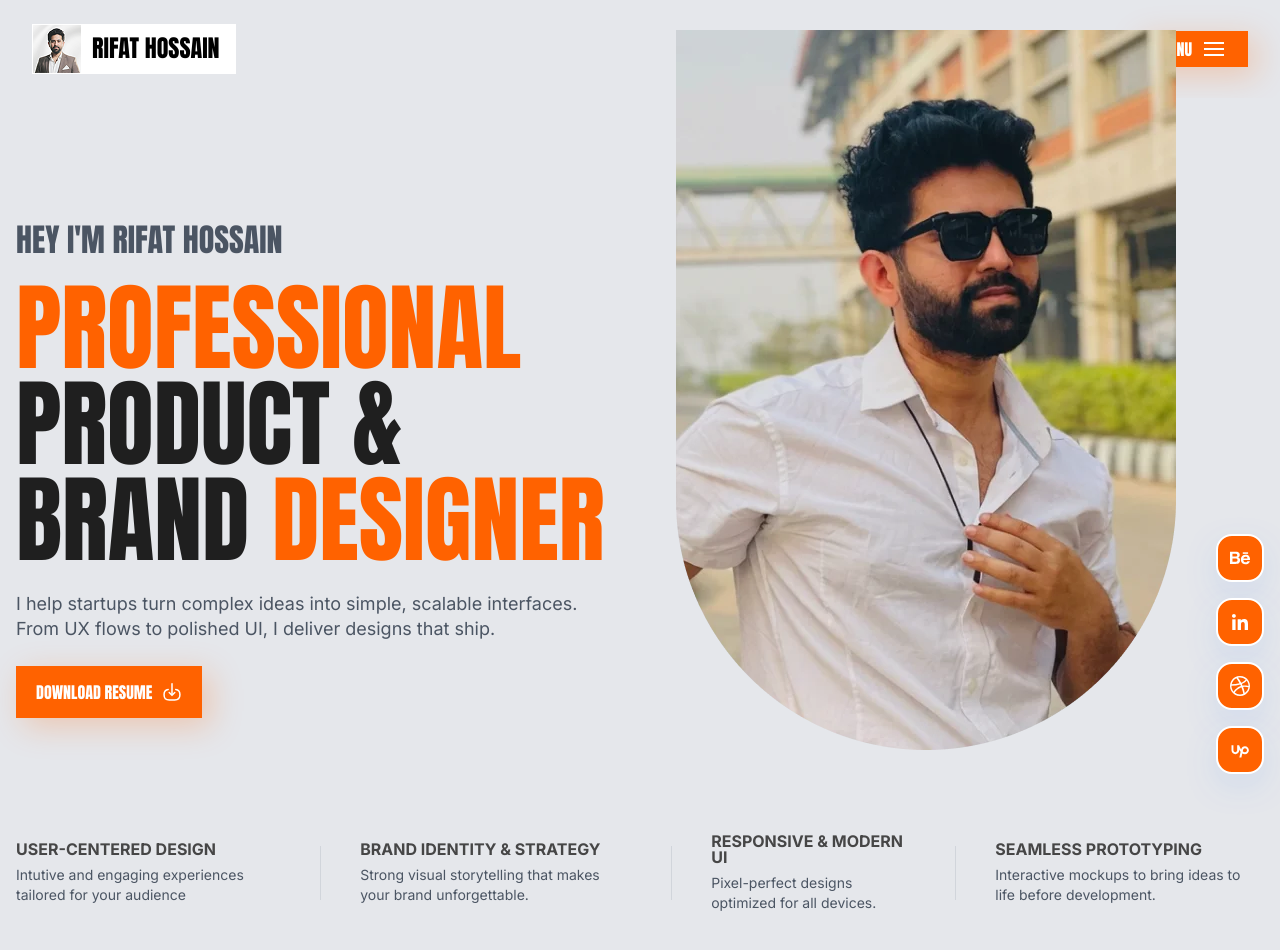
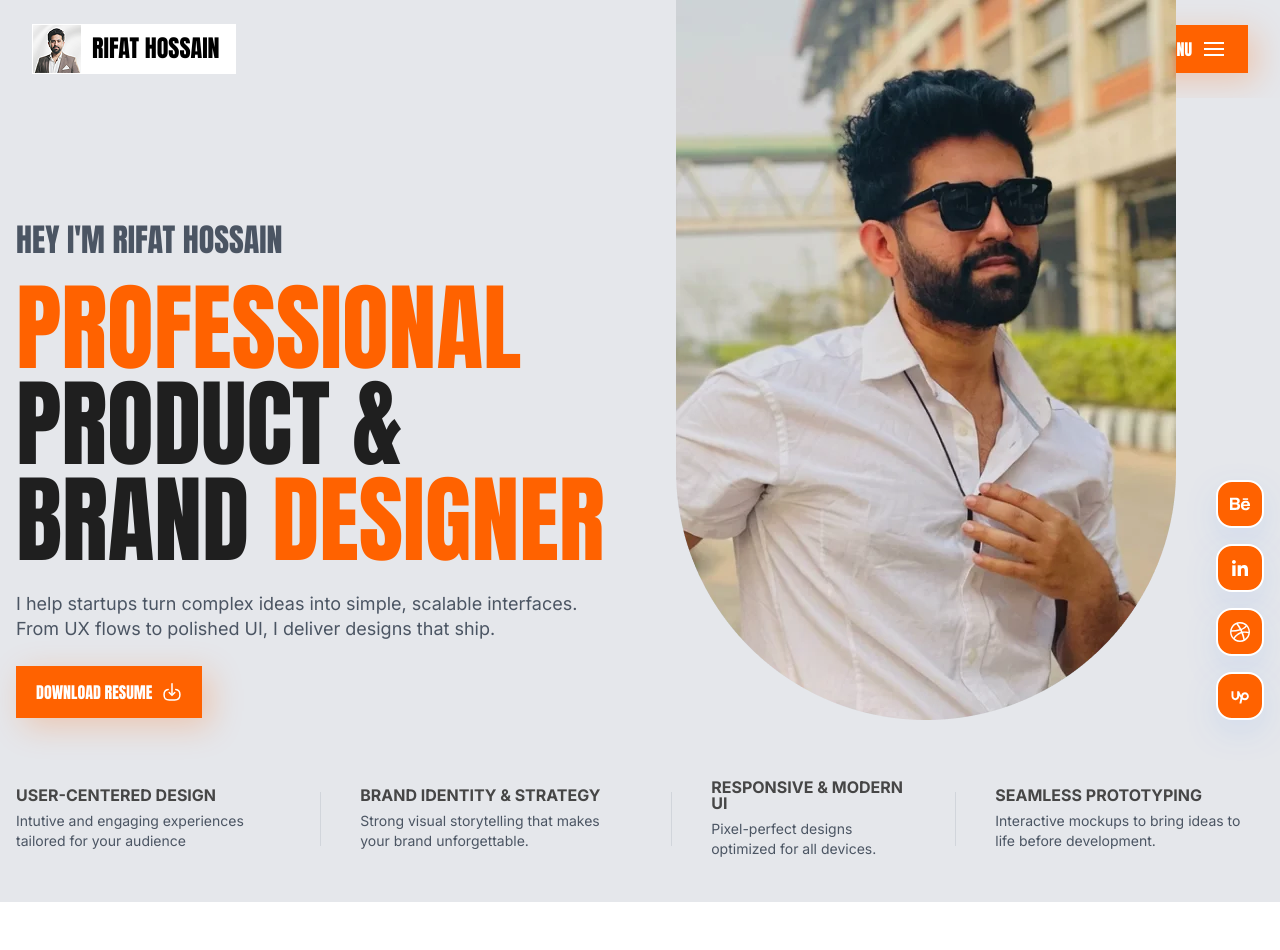
Before and after one commit to codershakibs/rifat, a website built with Vite: page index.html in a window 1280 px wide. After the commit the page ends 902 px from the top, so only its background shows below. Built offline with nearby package versions, Linux system fonts and the light colour scheme.

Commit message:
hero gaping problem solved

```diff
--- a/index.html
+++ b/index.html
@@ -27,7 +27,7 @@
                 </div>
 
                 <button id="desktopMenuBtn"
-                    class="bg-[#FF6200] text-white anton text-[16px] font-normal leading-[100%] uppercase lg:px-6 px-5 lg:py-2.5 py-4 flex items-center gap-3 btn-box-shadow">
+                    class="bg-[#FF6200] text-white anton text-[16px] font-normal leading-[100%] uppercase lg:px-6 px-5 lg:py-4 py-4 flex items-center gap-3 btn-box-shadow">
                     MENU
                     <div class="flex flex-col gap-1 w-5 hamburger-icon">
                         <span class="line1 block w-full h-[2px] bg-white"></span>
@@ -44,7 +44,7 @@
             <div class="container">
                 <div class="pt-8">
                     <div class="flex lg:gap-15 align-baseline relative">
-                        <div class="flex flex-col lg:gap-6 gap-4 lg:pt-[94px] pb-14">
+                        <div class="flex flex-col lg:gap-6 gap-4 lg:pt-[94px] pb-14 lg:pb-0">
                             <p class="anton lg:text-[32px] text-2xl text-gray-600 font-normal leading-[100%] uppercase">
                                 Hey I'm
                                 Rifat Hossain</p>
@@ -80,7 +80,7 @@
                             </div>
                         </div>
                         <div>
-                            <img class="lg:mt-[-100px]" src="assets/images/hero-img.webp" alt="rifat">
+                            <img class="lg:mt-[-130px]" src="assets/images/hero-img.webp" alt="rifat">
                         </div>
                         <div
                             class="flex lg:flex-col lg:left-auto flex-row gap-4 absolute left-0 bottom-0 sm:right-0 lg:right-0 lg:bottom-0 bottom-[-16px]">
```
